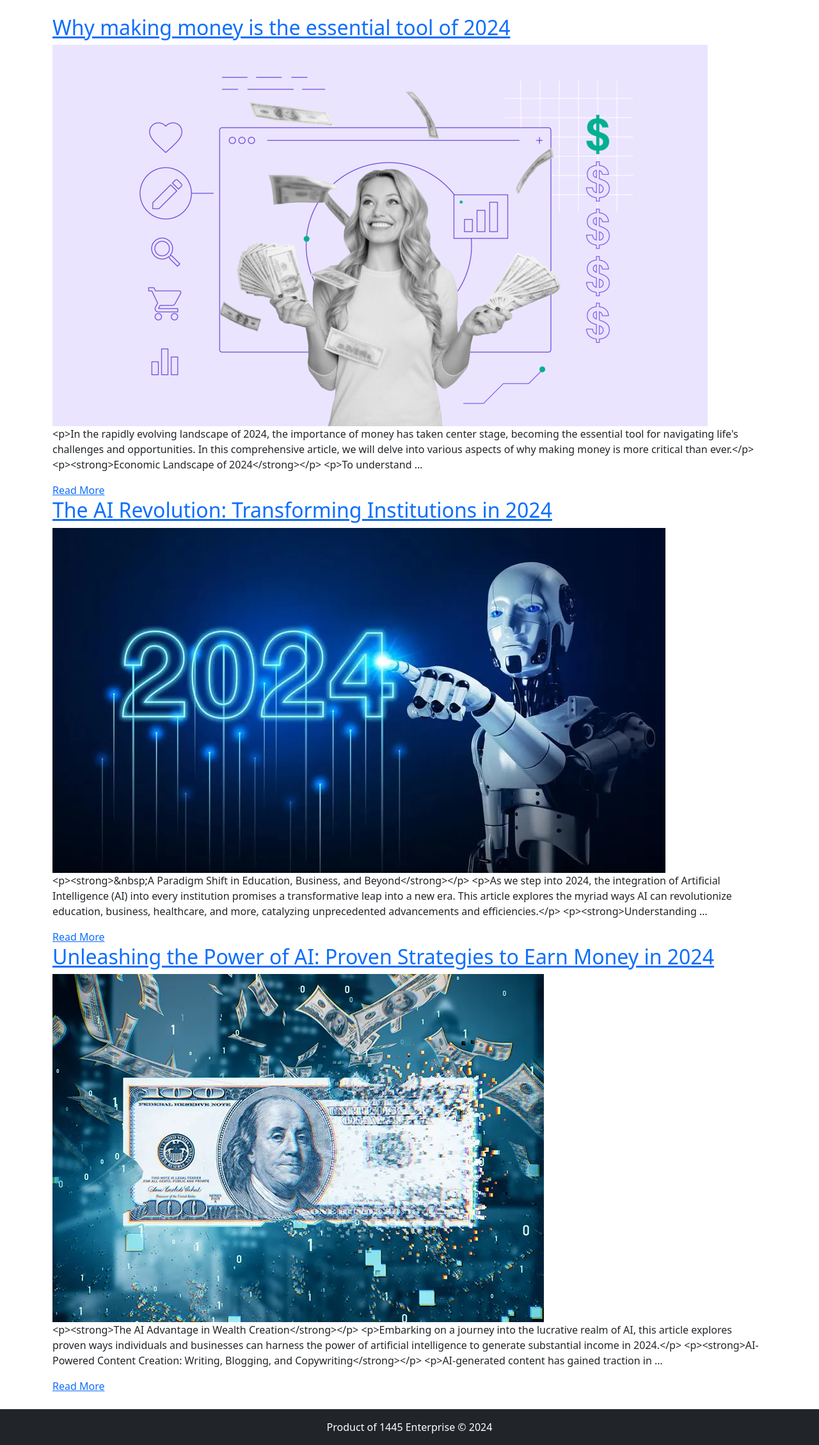
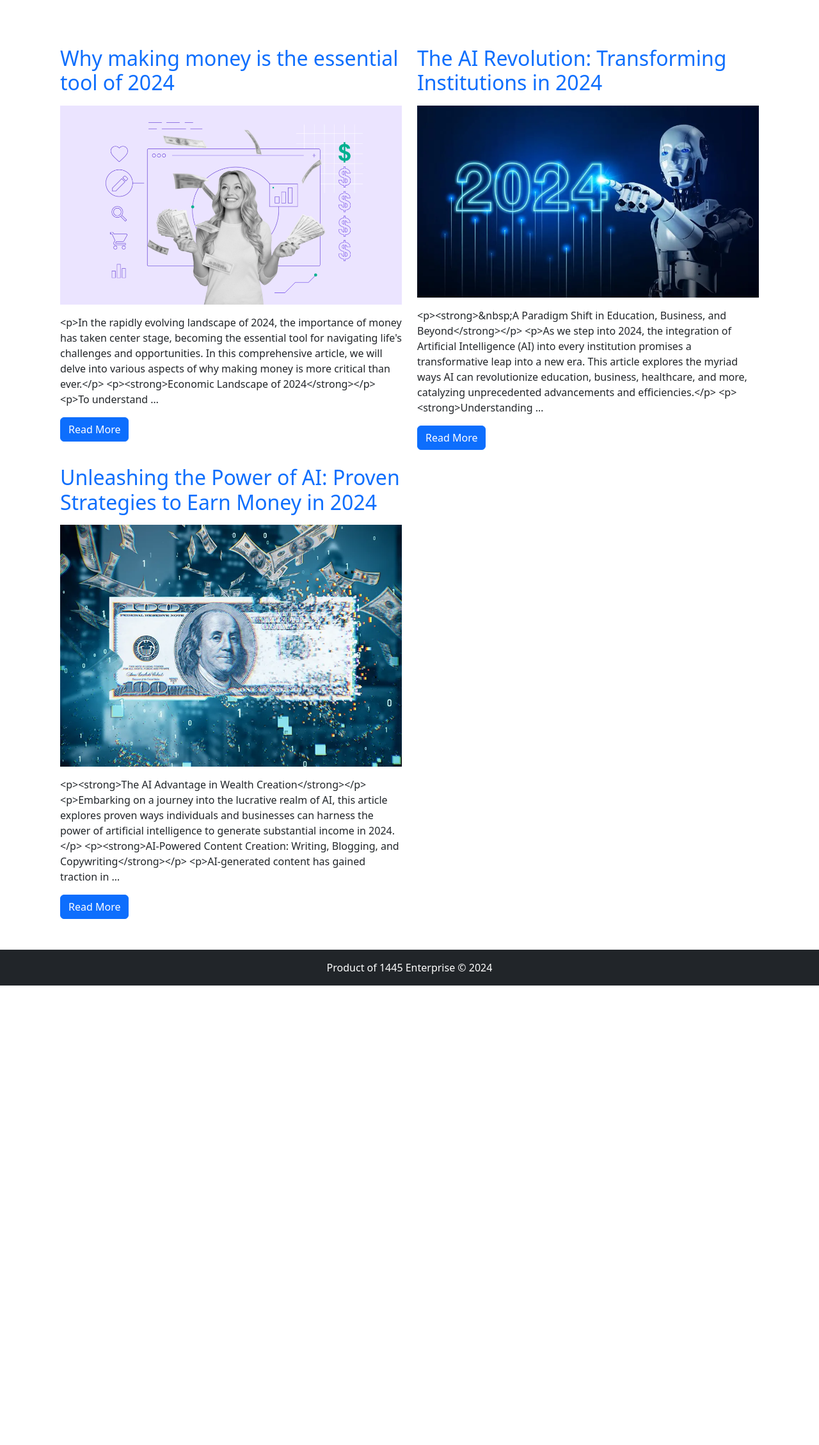
Before and after one commit to a-pacifique/generator, a Django app: page / in a window 1280 px wide. Shown: the part 88-2346 px from the top of the page at 64% size. After the commit the page ends 1628 px from the top, so only its background shows below. Run offline with Django 4.2, Linux system fonts and the light colour scheme; data comes from the database, SQL or seed files in the repository; some libraries are stand-ins or nearby versions.

Commit message:
Update home.html

```diff
--- a/Articles/templates/home.html
+++ b/Articles/templates/home.html
@@ -1,21 +1,22 @@
-<!-- templates/home.html -->
 {% extends 'layout.html' %}
 
 {% block title %}Home - TheFlipperEconomics{% endblock %}
 
 {% block content %}
+    <section class="container mt-5">
         <main>
-        <section>
+            <section class="row">
                 {% for article in articles %}
-                <article>
-                    <a href="{% url 'article_detail' article.slug %}">
-                        <h2>{{ article.title }}</h2>
-                        <img src="{{ article.image.url }}" alt="{{ article.title }}">
+                    <article class="col-md-6 mb-4">
+                        <a href="{% url 'article_detail' article.slug %}" class="text-decoration-none">
+                            <h2 class="mb-3">{{ article.title }}</h2>
+                            <img src="{{ article.image.url }}" alt="{{ article.title }}" class="img-fluid mb-3">
                         </a>
                         <p>{{ article.content|truncatewords:50 }}</p>
-                    <a href="{% url 'article_detail' article.slug %}">Read More</a>
+                        <a href="{% url 'article_detail' article.slug %}" class="btn btn-primary">Read More</a>
                     </article>
                 {% endfor %}
             </section>
         </main>
+    </section>
 {% endblock %}
```
Lines whose indentation alone changed are shown as unchanged.
